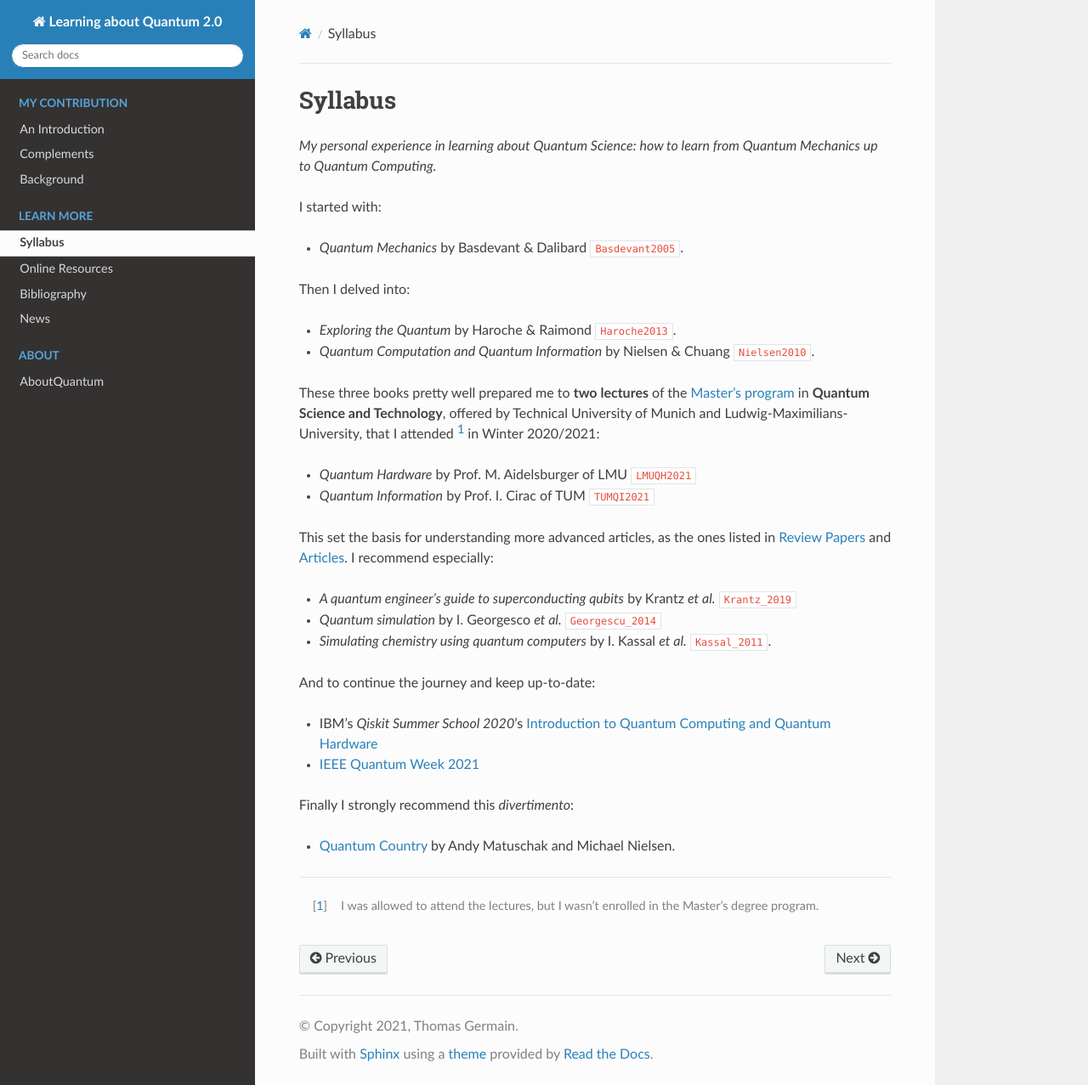
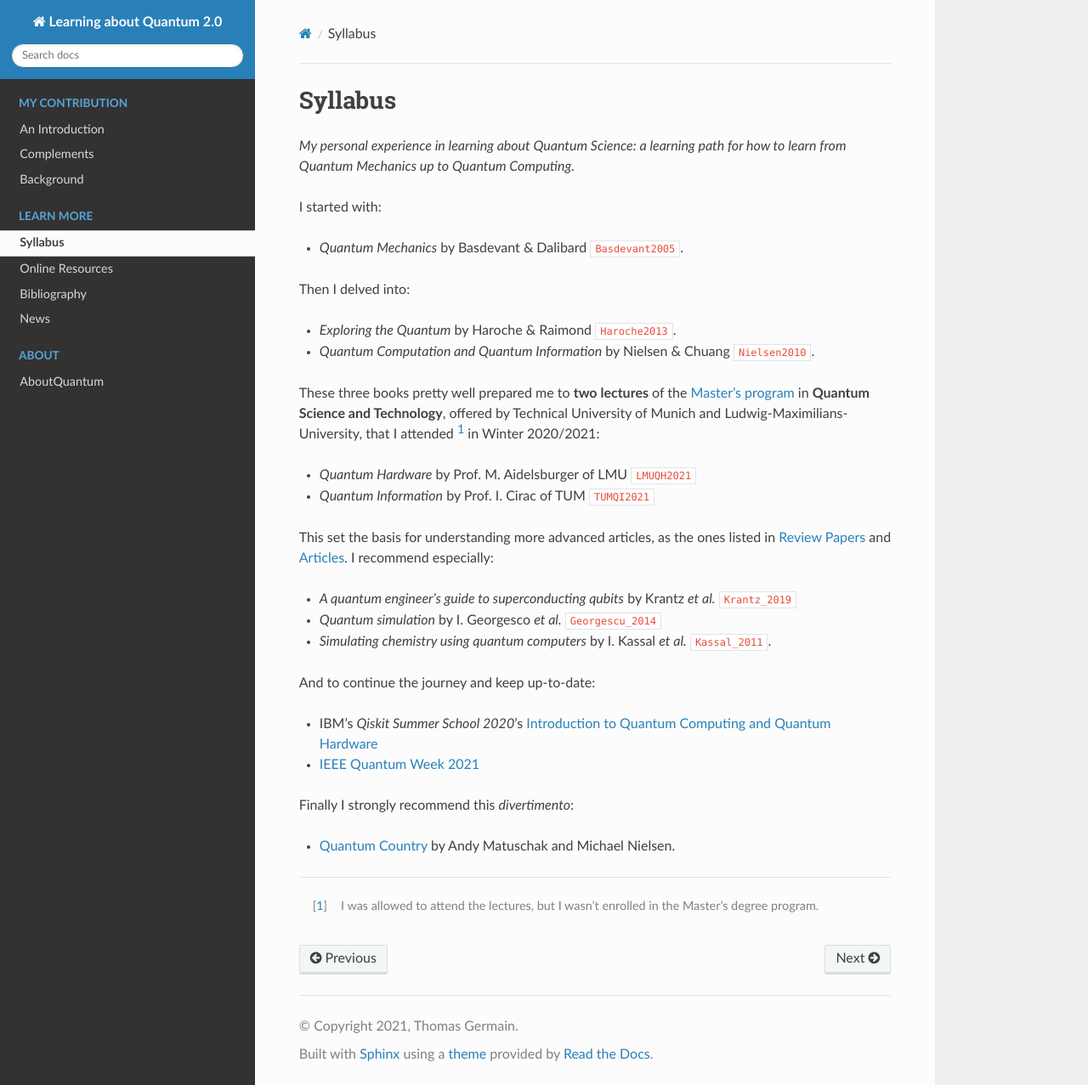
Before and after one commit to tomlqc/about-quantum, a Sphinx documentation site: the page built from source/about/syllabus.rst, in a window 1280 px wide and 1277 px high. Shown: the whole window at 85% size. Built offline with Sphinx 7.4.7 and the Read the Docs theme 2.0.0, drawn with Linux system fonts in a browser that asks for light colours; cross-references to code outside the pages are shown as plain code.

Commit message:
syllabus: added "learning path".

```diff
--- a/source/about/syllabus.rst
+++ b/source/about/syllabus.rst
@@ -4,7 +4,7 @@ Syllabus
 ########
 
 *My personal experience in learning about Quantum Science:
-how to learn from Quantum Mechanics up to Quantum Computing.*
+a learning path for how to learn from Quantum Mechanics up to Quantum Computing.*
 
 I started with:
 
```
